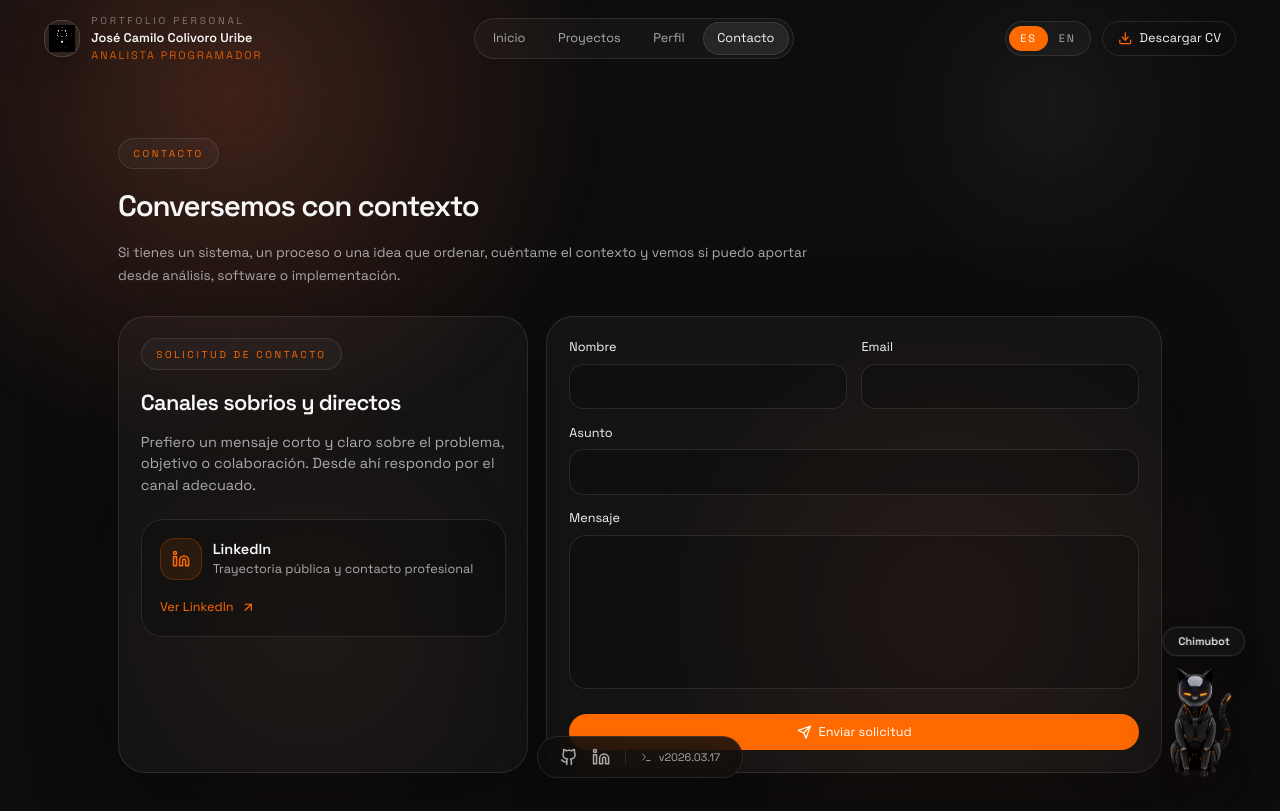
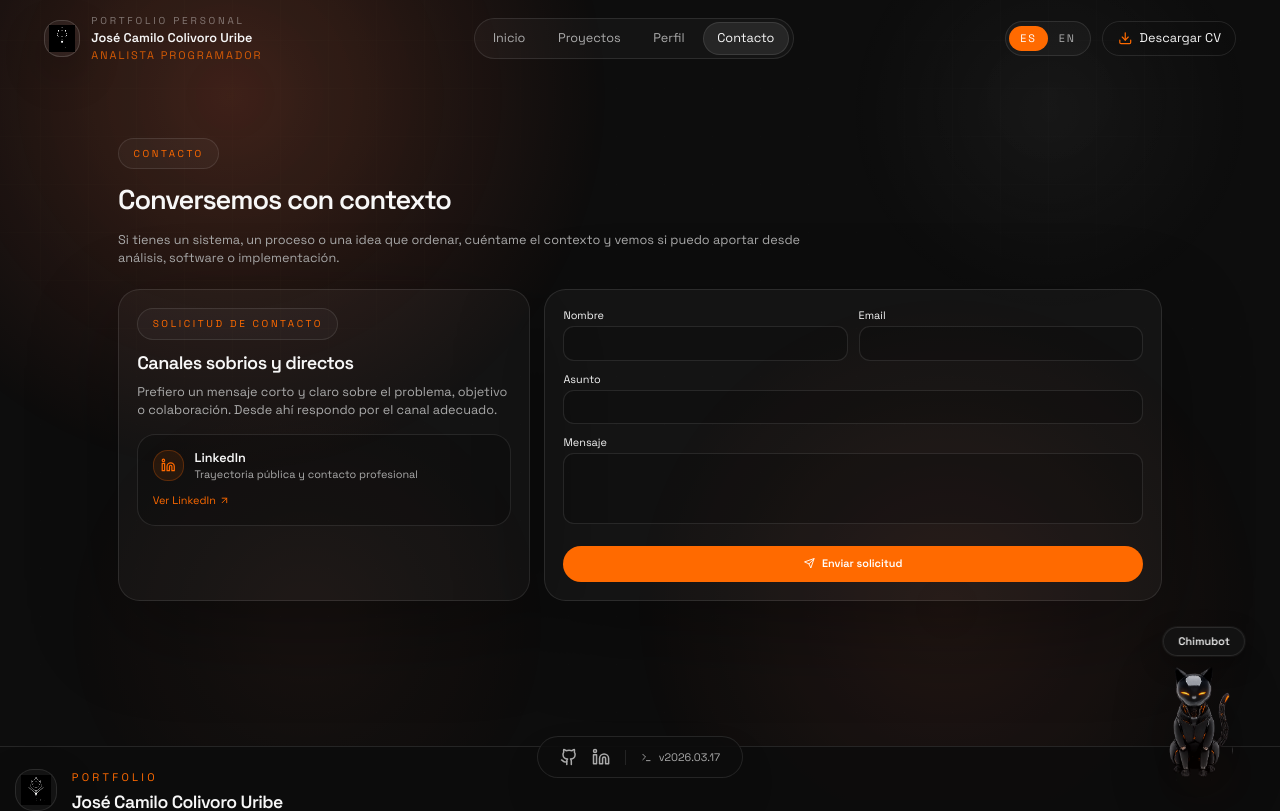
Before and after one commit to ColDev-Colivoro/portfolio, a React (Vite) app: page /contact in a window 1280 px wide. Shown: the top 811 px of the page. Built offline with nearby package versions, Linux system fonts and the light colour scheme.

Commit message:
feat: refine Contact and Hero components layout; remove unused chimubot teaser content; adjust spacing and styles for improved UI

```diff
--- a/src/components/Contact.jsx
+++ b/src/components/Contact.jsx
@@ -69,49 +69,49 @@ const Contact = () => {
 	return (
 		<div className="container mx-auto px-4">
 			<div className="mx-auto max-w-6xl">
-				<div className="mb-8 max-w-3xl">
+				<div className="mb-6 max-w-3xl">
 					<p className="section-eyebrow">{resolveCopy(content.eyebrow, lang)}</p>
-					<h2 className="section-title">{resolveCopy(content.title, lang)}</h2>
-					<p className="section-copy">{resolveCopy(content.description, lang)}</p>
+					<h2 className="section-title text-3xl">{resolveCopy(content.title, lang)}</h2>
+					<p className="section-copy text-sm">{resolveCopy(content.description, lang)}</p>
 				</div>
 
-				<div className="grid gap-5 lg:grid-cols-[0.8fr_1.2fr]">
+				<div className="grid gap-4 lg:grid-cols-[0.8fr_1.2fr]">
 					<motion.div
 						initial={{ opacity: 0, y: 42, filter: 'blur(10px)' }}
 						whileInView={{ opacity: 1, y: 0, filter: 'blur(0px)' }}
 						viewport={{ once: true, amount: 0.22 }}
 						transition={{ duration: 0.82, ease: [0.22, 1, 0.36, 1] }}
-						className="panel-surface rounded-[1.9rem] p-6"
+						className="panel-surface rounded-[1.5rem] p-5"
 					>
 						<p className="section-eyebrow">{resolveCopy(content.formTitle, lang)}</p>
-						<h3 className="mt-5 text-2xl font-semibold tracking-[-0.03em] text-foreground">
+						<h3 className="mt-3 text-xl font-semibold tracking-[-0.03em] text-foreground">
 							{resolveCopy(content.sideTitle, lang)}
 						</h3>
-						<p className="mt-4 text-sm leading-relaxed text-muted-foreground md:text-base">
+						<p className="mt-2 text-xs leading-relaxed text-muted-foreground md:text-sm">
 							{resolveCopy(content.sideDescription, lang)}
 						</p>
 
-						<div className="mt-6 rounded-[1.5rem] border border-white/10 bg-black/20 p-5">
+						<div className="mt-4 rounded-[1.25rem] border border-white/10 bg-black/20 p-4">
 							<div className="flex items-center gap-3">
-								<div className="rounded-[1rem] border border-accent/25 bg-accent/10 p-3 text-accent">
-									<Linkedin className="h-5 w-5" />
+								<div className="rounded-[1rem] border border-accent/25 bg-accent/10 p-2 text-accent">
+									<Linkedin className="h-4 w-4" />
 								</div>
 								<div>
-									<h4 className="font-semibold text-foreground">LinkedIn</h4>
-									<p className="text-sm text-muted-foreground">{resolveCopy(content.linkedinLabel, lang)}</p>
+									<h4 className="font-semibold text-foreground text-sm">LinkedIn</h4>
+									<p className="text-xs text-muted-foreground">{resolveCopy(content.linkedinLabel, lang)}</p>
 								</div>
 							</div>
 							<a
 								href="https://www.linkedin.com/in/camilo-colivoro-1a5206386"
 								target="_blank"
 								rel="noopener noreferrer"
-								className="mt-5 inline-flex items-center gap-2 text-sm font-medium text-accent hover:text-accent/80"
+								className="mt-3 inline-flex items-center gap-1 text-xs font-medium text-accent hover:text-accent/80"
 								data-cursor-target="magnetic"
 								data-cursor-size="md"
 								data-pressable="true"
 							>
 								{resolveCopy(content.linkedInCta, lang)}
-								<ArrowUpRight className="h-4 w-4" />
+								<ArrowUpRight className="h-3 w-3" />
 							</a>
 						</div>
 					</motion.div>
@@ -122,11 +122,11 @@ const Contact = () => {
 						whileInView={{ opacity: 1, y: 0, filter: 'blur(0px)' }}
 						viewport={{ once: true, amount: 0.22 }}
 						transition={{ duration: 0.82, delay: 0.06, ease: [0.22, 1, 0.36, 1] }}
-						className="panel-surface rounded-[1.9rem] p-6"
+						className="panel-surface rounded-[1.5rem] p-5"
 					>
-						<div className="grid gap-4 md:grid-cols-2">
+						<div className="grid gap-3 md:grid-cols-2">
 							<div className="md:col-span-1">
-								<label htmlFor="name" className="mb-2 block text-sm font-medium text-foreground">
+								<label htmlFor="name" className="mb-1 block text-xs font-medium text-foreground">
 									{resolveCopy(labels.name, lang)}
 								</label>
 								<input
@@ -137,11 +137,11 @@ const Contact = () => {
 									onChange={handleChange}
 									required
 									autoComplete="name"
-									className="w-full rounded-[1rem] border border-white/10 bg-black/20 px-4 py-3 text-foreground outline-none ring-0 transition-colors focus:border-accent"
+									className="w-full rounded-[0.75rem] border border-white/10 bg-black/20 px-3 py-2 text-sm text-foreground outline-none ring-0 transition-colors focus:border-accent"
 								/>
 							</div>
 							<div className="md:col-span-1">
-								<label htmlFor="email" className="mb-2 block text-sm font-medium text-foreground">
+								<label htmlFor="email" className="mb-1 block text-xs font-medium text-foreground">
 									{resolveCopy(labels.email, lang)}
 								</label>
 								<input
@@ -152,11 +152,11 @@ const Contact = () => {
 									onChange={handleChange}
 									required
 									autoComplete="email"
-									className="w-full rounded-[1rem] border border-white/10 bg-black/20 px-4 py-3 text-foreground outline-none ring-0 transition-colors focus:border-accent"
+									className="w-full rounded-[0.75rem] border border-white/10 bg-black/20 px-3 py-2 text-sm text-foreground outline-none ring-0 transition-colors focus:border-accent"
 								/>
 							</div>
 							<div className="md:col-span-2">
-								<label htmlFor="subject" className="mb-2 block text-sm font-medium text-foreground">
+								<label htmlFor="subject" className="mb-1 block text-xs font-medium text-foreground">
 									{resolveCopy(labels.subject, lang)}
 								</label>
 								<input
@@ -167,22 +167,22 @@ const Contact = () => {
 									onChange={handleChange}
 									required
 									autoComplete="off"
-									className="w-full rounded-[1rem] border border-white/10 bg-black/20 px-4 py-3 text-foreground outline-none ring-0 transition-colors focus:border-accent"
+									className="w-full rounded-[0.75rem] border border-white/10 bg-black/20 px-3 py-2 text-sm text-foreground outline-none ring-0 transition-colors focus:border-accent"
 								/>
 							</div>
 							<div className="md:col-span-2">
-								<label htmlFor="message" className="mb-2 block text-sm font-medium text-foreground">
+								<label htmlFor="message" className="mb-1 block text-xs font-medium text-foreground">
 									{resolveCopy(labels.message, lang)}
 								</label>
 								<textarea
 									id="message"
 									name="message"
-									rows={6}
+									rows={3}
 									value={formData.message}
 									onChange={handleChange}
 									required
 									autoComplete="off"
-									className="w-full resize-none rounded-[1.2rem] border border-white/10 bg-black/20 px-4 py-3 text-foreground outline-none ring-0 transition-colors focus:border-accent"
+									className="w-full resize-none rounded-[0.75rem] border border-white/10 bg-black/20 px-3 py-2 text-sm text-foreground outline-none ring-0 transition-colors focus:border-accent"
 								/>
 							</div>
 						</div>
@@ -190,19 +190,19 @@ const Contact = () => {
 						<Button
 							type="submit"
 							disabled={isSubmitting}
-							className="mt-5 inline-flex w-full items-center justify-center gap-2 rounded-full bg-accent px-5 py-3 text-accent-foreground hover:bg-accent/90"
+							className="mt-4 inline-flex w-full items-center justify-center gap-2 rounded-full bg-accent px-4 py-2 text-xs font-semibold text-accent-foreground hover:bg-accent/90"
 							data-cursor-target="magnetic"
 							data-cursor-size="lg"
 							data-pressable="true"
 						>
 							{isSubmitting ? (
 								<>
-									<Loader2 className="h-4 w-4 animate-spin" />
+									<Loader2 className="h-3 w-3 animate-spin" />
 									{resolveCopy(labels.sending, lang)}
 								</>
 							) : (
 								<>
-									<Send className="h-4 w-4" />
+									<Send className="h-3 w-3" />
 									{resolveCopy(labels.submit, lang)}
 								</>
 							)}
--- a/src/components/Hero.jsx
+++ b/src/components/Hero.jsx
@@ -45,7 +45,6 @@ const Hero = () => {
 	};
 
 	const tags = resolveCopy(hero.supportingTags, lang);
-	const chimubotTeaser = resolveCopy(hero.chimubotTeaser, lang);
 	const siteStatus = resolveCopy(hero.siteStatus, lang);
 	const siteStatusValue = resolveCopy(hero.siteStatusValue, lang);
 
@@ -145,24 +144,6 @@ const Hero = () => {
 							className="hero-logo-float hero-logo-image relative z-10 w-full object-contain invert brightness-[1.9] contrast-125"
 						/>
 					</div>
-					<motion.button
-						type="button"
-						onClick={() => scrollToSection('projects')}
-						initial={{ opacity: 0, y: 8, scale: 0.96 }}
-						animate={{ opacity: 1, y: 0, scale: 1 }}
-						transition={{ delay: 0.45, duration: 0.55, ease: [0.22, 1, 0.36, 1] }}
-						whileHover={{ y: -2, scale: 1.02 }}
-						className="absolute -bottom-24 left-1/2 z-20 -translate-x-1/2 rounded-xl border border-accent/30 bg-background/92 px-3 py-2 text-left shadow-[0_10px_24px_rgba(0,0,0,0.28)] backdrop-blur-md ring-1 ring-white/10"
-						data-cursor-target="magnetic"
-						data-cursor-size="md"
-						data-pressable="true"
-					>
-						<p className="text-[12px] font-semibold leading-none text-foreground">{chimubotTeaser}</p>
-						<span
-							aria-hidden="true"
-							className="absolute -bottom-1 right-5 h-2 w-2 rotate-45 border-b border-r border-accent/30 bg-background/92"
-						/>
-					</motion.button>
 				</motion.div>
 			</motion.div>
 		</div>
--- a/src/data/siteContent.js
+++ b/src/data/siteContent.js
@@ -40,14 +40,6 @@ export const siteContent = {
 		supportingTags: {
 			es: ['Sistemas', 'Software', 'Operación real'],
 			en: ['Systems', 'Software', 'Real operations'],
-		},
-		chimubotTeaser: {
-			es: 'Miau! 🤖',
-			en: 'Meow! 🤖',
-		},
-		chimubotTeaserHint: {
-			es: 'Baja a la siguiente sección y encuentra a Chimubot.',
-			en: 'Scroll to the next section and find Chimubot.',
 		},
 		siteStatus: {
 			es: 'Estado del sitio',
--- a/src/pages/ContactPage.jsx
+++ b/src/pages/ContactPage.jsx
@@ -15,7 +15,7 @@ const ContactPage = () => {
 			transition={{ duration: 0.82, ease: [0.22, 1, 0.36, 1] }}
 			className="w-full pt-24 md:pt-28"
 		>
-			<section className="pb-16 pt-10 md:pb-20">
+			<section className="pb-32 pt-10 md:pb-40">
 				<Contact />
 			</section>
 		</motion.main>
```
